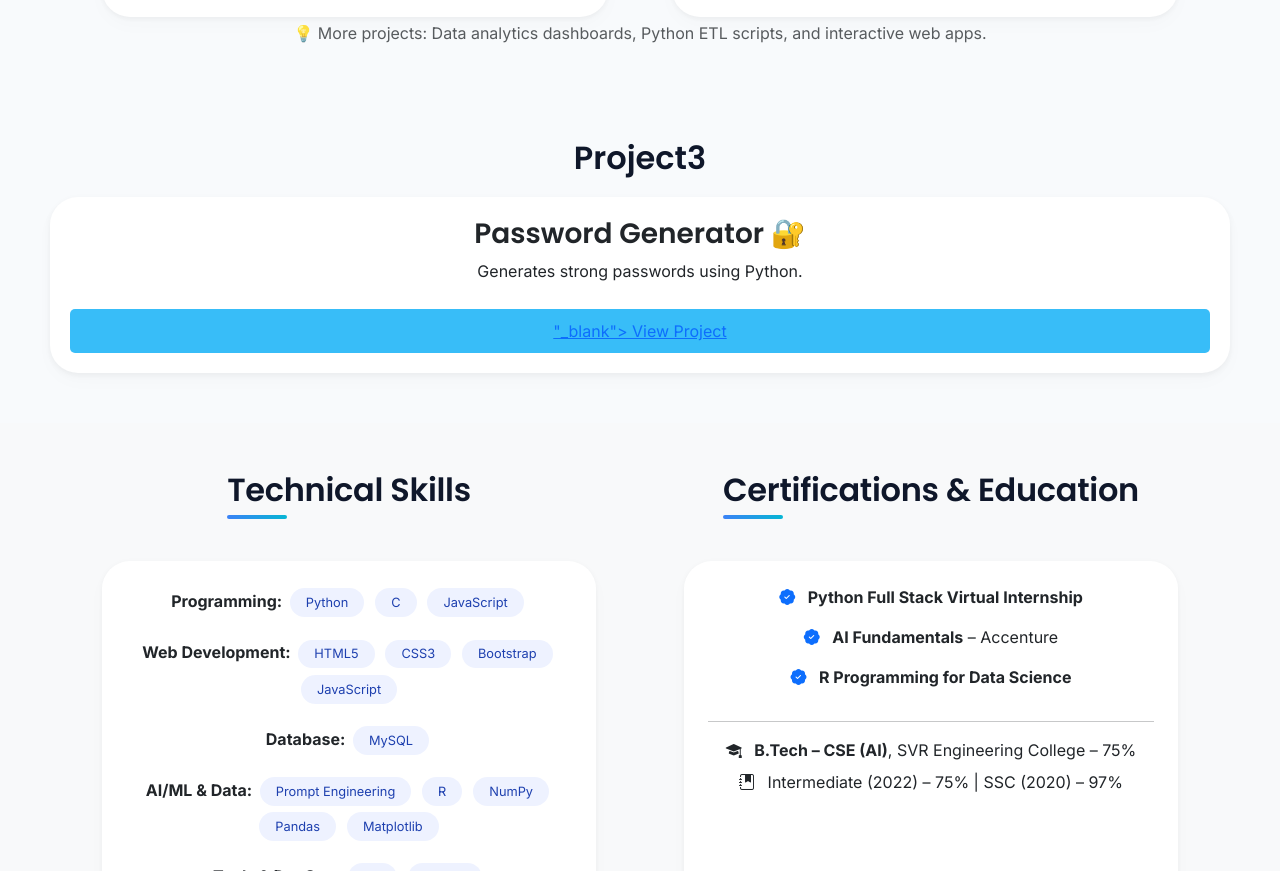
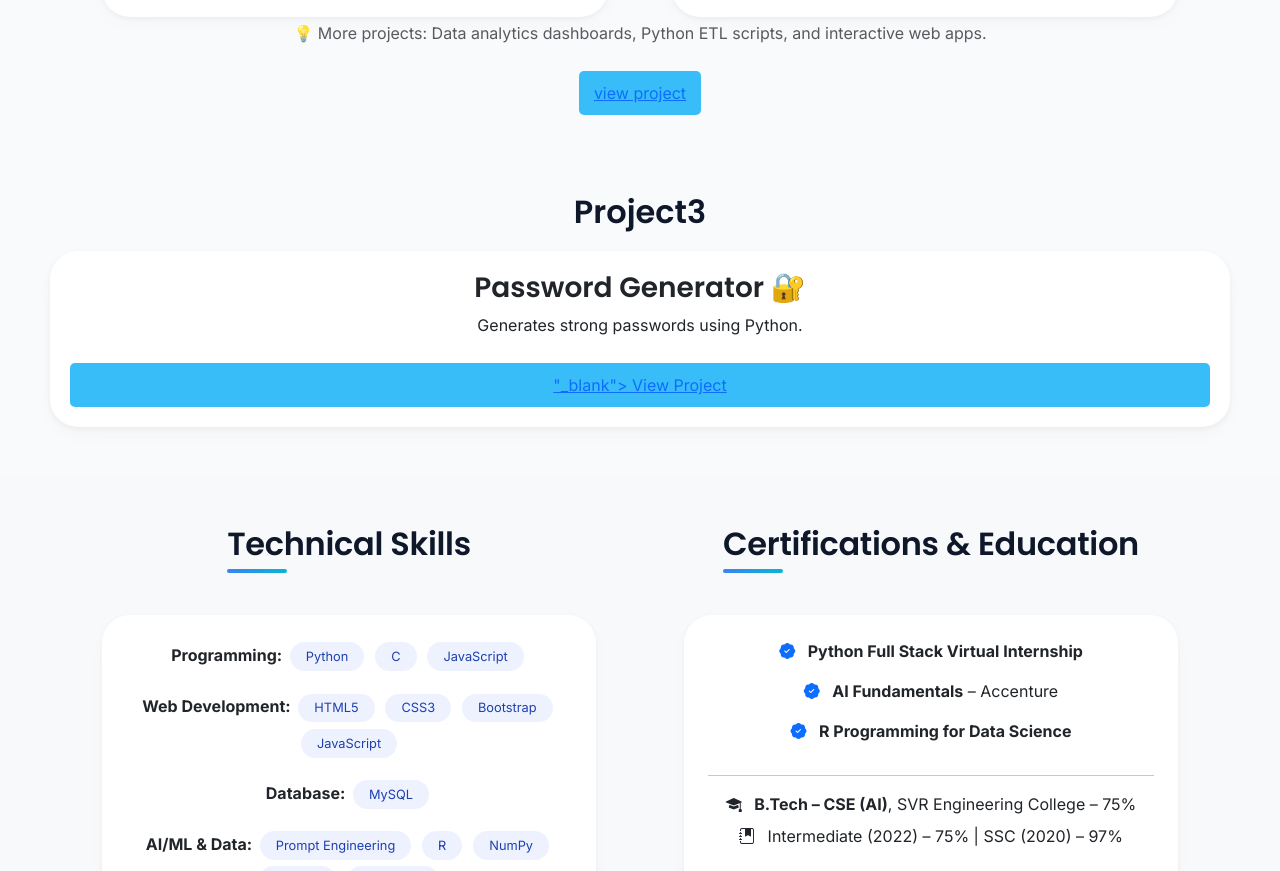
Before and after one commit to bingiindra48-maker/portfolio, a plain HTML site: page index.html in a window 1280 px wide. Shown: the part 2375-3246 px from the top of the page. Drawn offline with nearby package versions, Linux system fonts and the light colour scheme.

```diff
--- a/index.html
+++ b/index.html
@@ -478,6 +478,9 @@
                 <div class="col-12 text-center" data-aos="fade-up">
                     <p class="text-muted">💡 More projects: Data analytics dashboards, Python ETL scripts, and
                         interactive web apps.</p>
+                    <a href="https://github.com/bingiindra48-maker/portfolio.git">
+                        view project
+                    </a>
                 </div>
             </div>
         </div>
```
